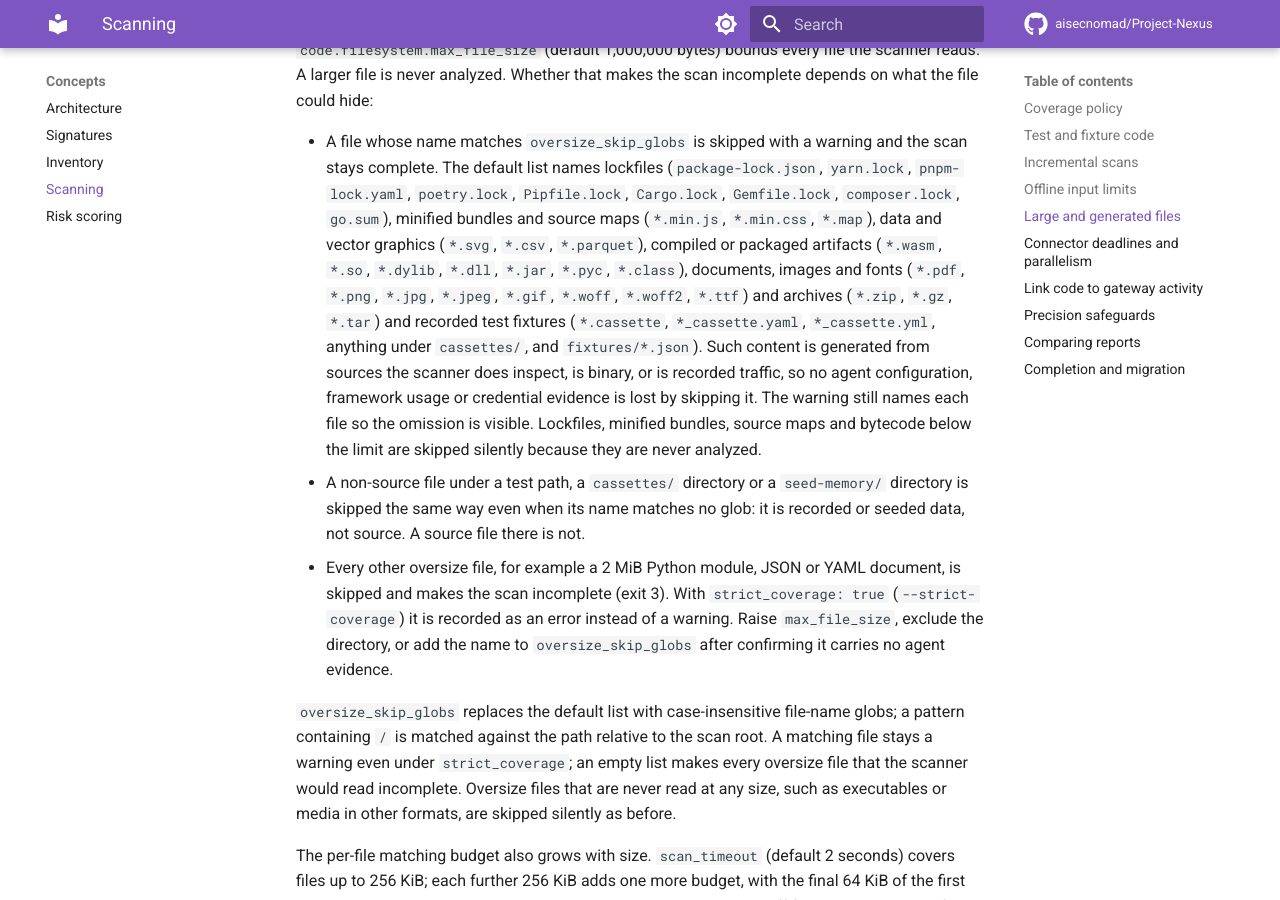
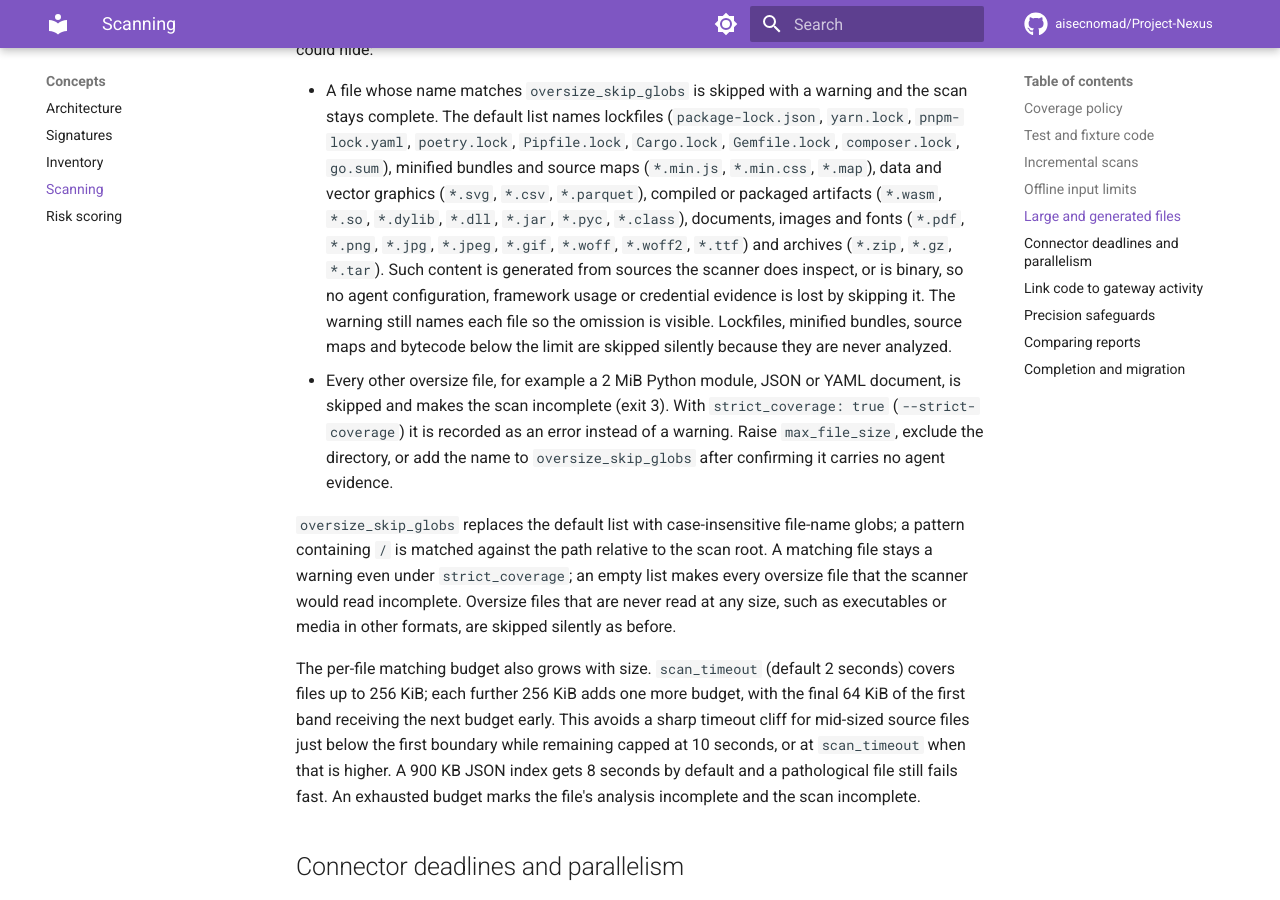
Before and after one commit to aisecnomad/Project-Nexus, an MkDocs documentation site: the page built from docs/scanning.md, in a window 1280 px wide and 900 px high, scrolled down 3991 px. Built offline with MkDocs 1.6.1 and Material for MkDocs 9.7.7, drawn with Linux system fonts in a browser that asks for light colours; comment, search, counter and statistics services are not loaded; some of the changed text lies outside the part shown.

Commit message:
Keep test-path credentials and oversize recorded fixtures fail-closed
Maintainer decision on this PR's two policy changes:

- A real-format credential under a test, fixture or cassettes/ path stays
  a secret finding. It now follows the project test-code policy (half
  weight, test-code-only tag) unless include_tests is set, as fixture
  workflows do. Recorded cassettes capture real traffic, so dropping
  such keys to example-credential evidence would hide real leaks.
- Oversize recorded fixtures stay coverage gaps (exit 3). The new default
  oversize_skip_globs entries and the test/cassettes/seed-memory path rule
  are removed; operators can still declare them omitted through
  oversize_skip_globs.

Instruction-document aliases, the mention-only coding-agent rule and the
lock-file and template MCP skips are unchanged. Tests, CHANGELOG,
docs/scanning.md and docs/production.md describe the result.

Co-Authored-By: Claude Opus 5.5 <noreply@anthropic.com>
Claude-Session: https://claude.ai/code/session_01LGKG97BqEyAYCbY5tWUtBs
Signed-off-by: Claude <noreply@anthropic.com>

```diff
--- a/docs/scanning.md
+++ b/docs/scanning.md
@@ -55,14 +55,12 @@ found only under test or fixture paths (`tests/`, `fixtures/`, `cassettes/`,
 promote a project to an *agent*; a project whose evidence is entirely test code
 is tagged `test-code-only`. Exported low-code workflows found under those paths
 follow the same rule. Set `include_tests: true` (`--include-tests`) to
-treat test code like any other source. A credential-shaped value under a test
-path is detector, fixture or recorded-cassette content rather than a live key.
-Without `include_tests` it is not a `secret` finding; it is listed on the
-project finding, redacted, as low-weight `example-credential` evidence with the
-reason `test-or-fixture-path` when the project has other evidence. With
-`include_tests: true` a real-format credential in a test path is reported as a
-`secret` finding again. Recognisable placeholders (repeated characters, marker
-words such as `EXAMPLE`, or very low character diversity) are never reported.
+treat test code like any other source. A real-format credential under a test,
+fixture or `cassettes/` path is still reported as a `secret` finding, because
+recorded cassettes capture real traffic and a committed key is exposed wherever
+it lives; without `include_tests` it has half weight and the `test-code-only`
+tag. Recognisable placeholders (repeated characters, marker words such as
+`EXAMPLE`, or very low character diversity) are never reported.
 Evidence that only names a coding agent in a test path (an environment variable,
 a display name, a dependency or a code pattern) likewise does not establish a
 coding-agent configuration; instruction documents and coding-agent config
@@ -188,16 +186,11 @@ incomplete depends on what the file could hide:
   `*.parquet`), compiled or packaged artifacts (`*.wasm`, `*.so`, `*.dylib`,
   `*.dll`, `*.jar`, `*.pyc`, `*.class`), documents, images and fonts (`*.pdf`,
   `*.png`, `*.jpg`, `*.jpeg`, `*.gif`, `*.woff`, `*.woff2`, `*.ttf`) and archives
-  (`*.zip`, `*.gz`, `*.tar`) and recorded test fixtures (`*.cassette`,
-  `*_cassette.yaml`, `*_cassette.yml`, anything under `cassettes/`, and
-  `fixtures/*.json`). Such content is generated from sources the scanner does
-  inspect, is binary, or is recorded traffic, so no agent configuration,
-  framework usage or credential evidence is lost by skipping it. The warning still names each file
+  (`*.zip`, `*.gz`, `*.tar`). Such content is generated from sources the scanner
+  does inspect, or is binary, so no agent configuration, framework usage or
+  credential evidence is lost by skipping it. The warning still names each file
   so the omission is visible. Lockfiles, minified bundles, source maps and
   bytecode below the limit are skipped silently because they are never analyzed.
-* A non-source file under a test path, a `cassettes/` directory or a
-  `seed-memory/` directory is skipped the same way even when its name matches no
-  glob: it is recorded or seeded data, not source. A source file there is not.
 * Every other oversize file, for example a 2 MiB Python module, JSON or YAML
   document, is skipped and makes the scan incomplete (exit 3). With
   `strict_coverage: true` (`--strict-coverage`) it is recorded as an error
```
Also changed, not shown: other parts of docs/scanning.md (+1 -1 lines), CHANGELOG.md (+9 -12 lines), docs/production.md (+15 -6 lines), 3 other files.
